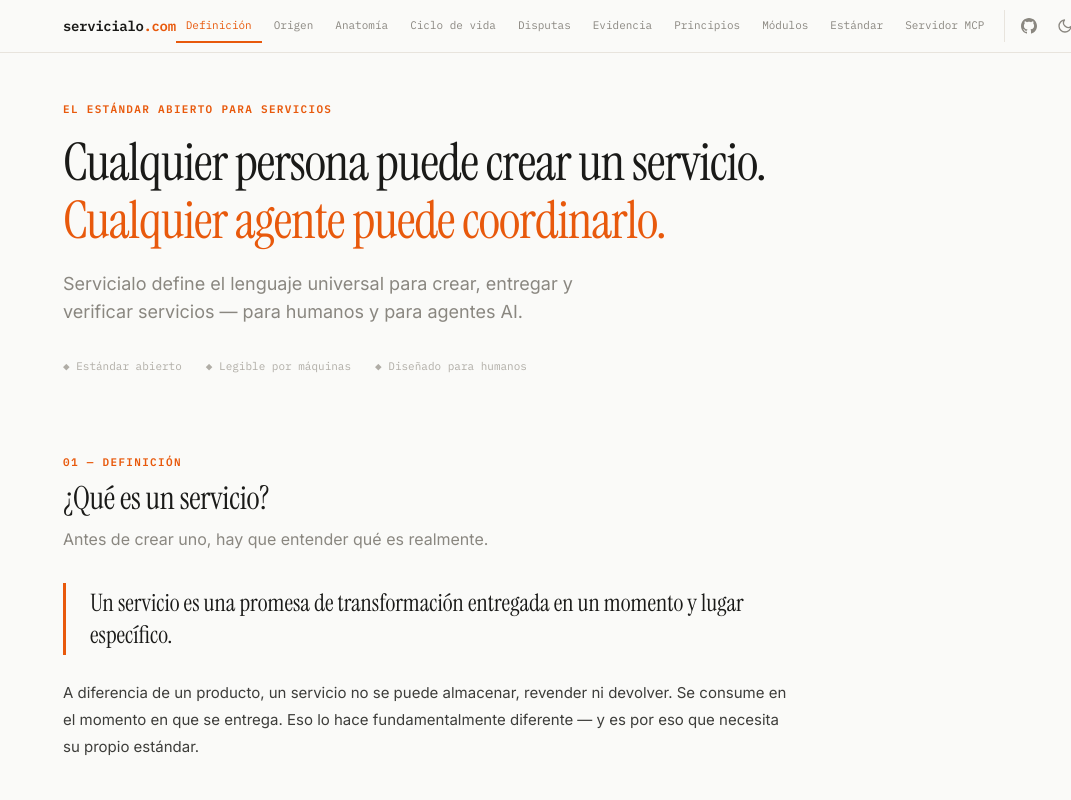
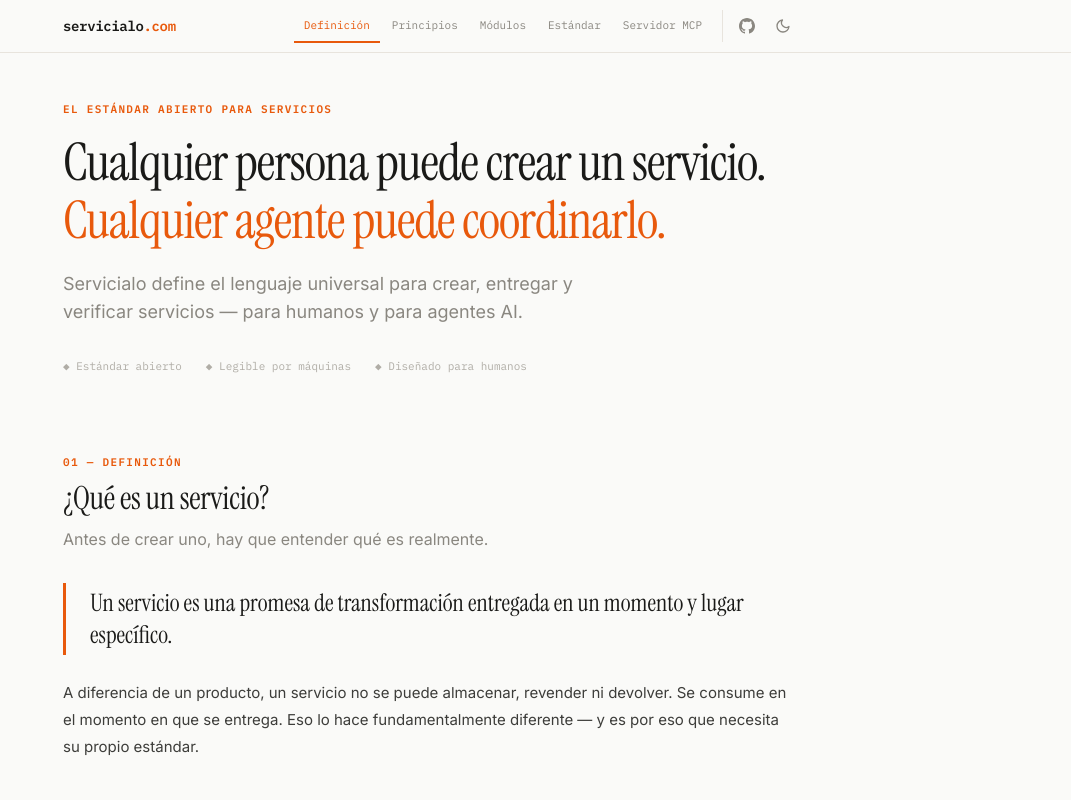
Before and after one commit to servicialo/mcp-server, a Next.js app: page / in a window 1280 px wide. Shown: the top 800 px of the page, without its empty margins (209-1280 px from the left). Built offline with nearby package versions, Linux system fonts and the light colour scheme.

Commit message:
fix: reduce desktop navbar to 5 key entry points
Keeps full section list for scroll tracking and mobile menu,
but desktop nav only shows Definición, Principios, Módulos,
Estándar, and Servidor MCP to avoid overcrowding.

Co-Authored-By: Claude Opus 4.6 <noreply@anthropic.com>

```diff
--- a/components/Navbar.tsx
+++ b/components/Navbar.tsx
@@ -10,6 +10,15 @@ const sections = [
   { name: "Ciclo de vida", id: "ciclo" },
   { name: "Disputas", id: "resolucion" },
   { name: "Evidencia", id: "evidencia-vertical" },
+  { name: "Principios", id: "principios" },
+  { name: "Módulos", id: "modulos" },
+  { name: "Estándar", id: "estandar" },
+  { name: "Servidor MCP", id: "mcp-server" },
+];
+
+// Desktop: only key entry points to keep navbar balanced
+const desktopSections = [
+  { name: "Definición", id: "que-es" },
   { name: "Principios", id: "principios" },
   { name: "Módulos", id: "modulos" },
   { name: "Estándar", id: "estandar" },
@@ -67,19 +76,26 @@ export function Navbar() {
 
         {/* Desktop nav */}
         <div className="hidden md:flex items-center gap-0.5">
-          {sections.map((section) => (
+          {desktopSections.map((section) => {
+            // Map intermediate sections to their parent nav item
+            const isActive =
+              activeId === section.id ||
+              (section.id === "que-es" &&
+                ["que-es", "origen", "anatomia", "ciclo", "resolucion", "evidencia-vertical"].includes(activeId ?? ""));
+            return (
               <button
                 key={section.id}
                 onClick={() => handleClick(section.id)}
                 className={`font-mono text-[11px] px-2.5 py-2 whitespace-nowrap transition-colors border-b-2 ${
-                activeId === section.id
+                  isActive
                     ? "text-accent border-accent"
                     : "text-text-muted hover:text-accent border-transparent"
                 }`}
               >
                 {section.name}
               </button>
-          ))}
+            );
+          })}
           <div className="flex items-center gap-1 ml-2 pl-2 border-l border-border">
             <a
               href="https://github.com/servicialo/mcp-server"
```
Lines whose indentation alone changed are shown as unchanged.
